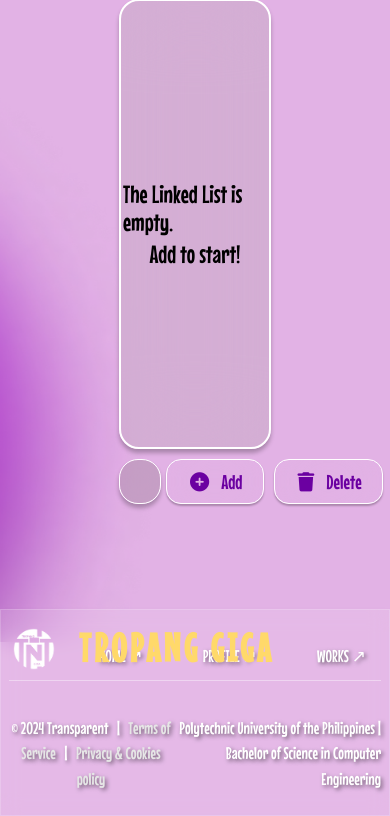
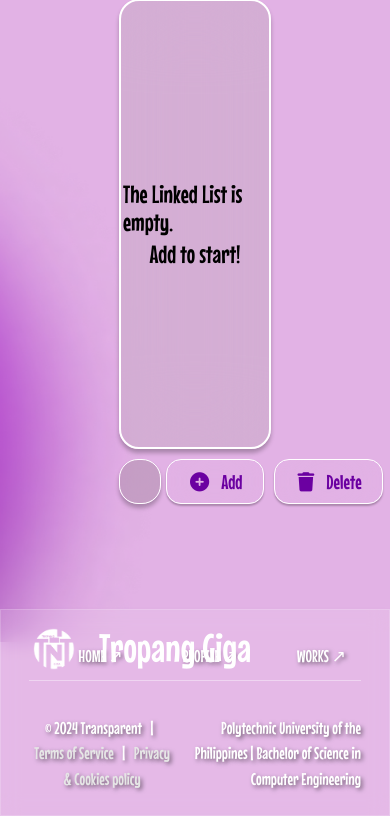
Before and after one commit to aidantiu/dsa_portfolio, a Flask app: page /linked-list in a window 390 px wide; the page is wider, and only the part inside the window is pictured. Shown: the part 202-1018 px from the top of that part. Run offline with Flask 3, Linux system fonts and the light colour scheme.

Commit message:
Refactor footer layout and styles for improved responsiveness and aesthetics

```diff
--- a/portfolio/app/static/styles/global.css
+++ b/portfolio/app/static/styles/global.css
@@ -2,13 +2,17 @@
 @import url('https://fonts.googleapis.com/css2?family=Mouse+Memoirs&family=Poppins:ital,wght@0,100;0,200;0,300;0,400;0,500;0,600;0,700;0,800;0,900;1,100;1,200;1,300;1,400;1,500;1,600;1,700;1,800;1,900&display=swap');
 
 /* General Styles*/
-html{
+
+html {
     scroll-behavior: smooth;
+    width: 100%;
 }
+
 
 body{
     margin: 0 100px;
     font-family: 'Mouse Memoirs', sans-serif;
+    overflow-x: hidden;
 }
 
 /* ***Navigation Bar*** */
@@ -169,28 +173,31 @@ nav {
     box-sizing: border-box;
 }
 
+/* Footer Container */
 .footer {
-    width: 100vw; /* Ensures the footer spans the full viewport width */
-    background: rgba(255, 255, 255, 0.1); /* Transparent background */
-    backdrop-filter: blur(10px); /* Glass effect: Frosted glass */
-    -webkit-backdrop-filter: blur(10px); /* Safari support */
-    border: 1px solid rgba(255, 255, 255, 0.18); /* Subtle border */
+    box-sizing: border-box;
+    width: 100vw;
+    background: rgba(255, 255, 255, 0.1);
+    backdrop-filter: blur(10px);
+    -webkit-backdrop-filter: blur(10px);
+    border: 1px solid rgba(255, 255, 255, 0.18);
     color: white;
-    font-family: 'Mouse Memoirs', sans-serif; /* Apply the font here */
+    font-family: 'Mouse Memoirs', sans-serif;
     text-align: center;
-    padding: 8px; /* Add some padding for top and sides */
+    padding: 8px;
     line-height: 1.5;
-    box-shadow: 0 4px 6px rgba(0, 0, 0, 0.1); /* Soft shadow for depth */
-    position: relative; /* Keeps it in the document flow */
-    left: 0;
-    right: 0;
-    margin-left: calc(-50vw + 50%); /* Negative margin to break out of container */
+    box-shadow: 0 4px 6px rgba(0, 0, 0, 0.1);
+    position: relative;
+    left: 50%;
+    transform: translateX(-50%);
+    margin: 0;
 }
 
-/* Footer Container */
+
 .footer-container {
     max-width: 1200px;
-    margin: 0 auto
+    margin: 0 auto;
+    padding: 0 20px;
 }
 
 /* Logo Section */
@@ -213,9 +220,9 @@ nav {
 .footer-logo h2 {
     font-family: 'Mouse Memoirs', sans-serif; /* Apply the font here */
     font-size: 2.5rem;
-    letter-spacing: 3.5px;
-    font-weight: bold;
-    color: #ffd96a; /* Yellow Color */
+    letter-spacing: 0.1px;
+    font-weight: lighter;
+    color: #ffffff; /* Yellow Color */
     margin-bottom: 11px;
 }
 
@@ -276,7 +283,7 @@ nav {
 }
 
 .footer-bottom-left a:hover {
-    color: #ffd700; /* Hover effect */
+    color: #c7c5b7; /* Hover effect */
 }
 
 /* Right Section Styling */
--- a/portfolio/app/templates/linked-list.html
+++ b/portfolio/app/templates/linked-list.html
@@ -142,14 +142,14 @@
             </form>
         </div>
     </main>
-</div>
+
     <!-- Footer Section -->
     <footer class="footer">
         <div class="footer-container">
             <!-- Logo Section -->
             <div class="footer-logo">
                 <img src="{{ url_for('static', filename='images/tropang-giga.png') }}" alt="Tropang Giga Logo" />
-            <h2>TROPANG GIGA</h2>
+                <h2>Tropang Giga</h2>
             </div>
             <!-- Navigation Links -->
             <div class="footer-links">
```
Lines whose indentation alone changed are shown as unchanged.
